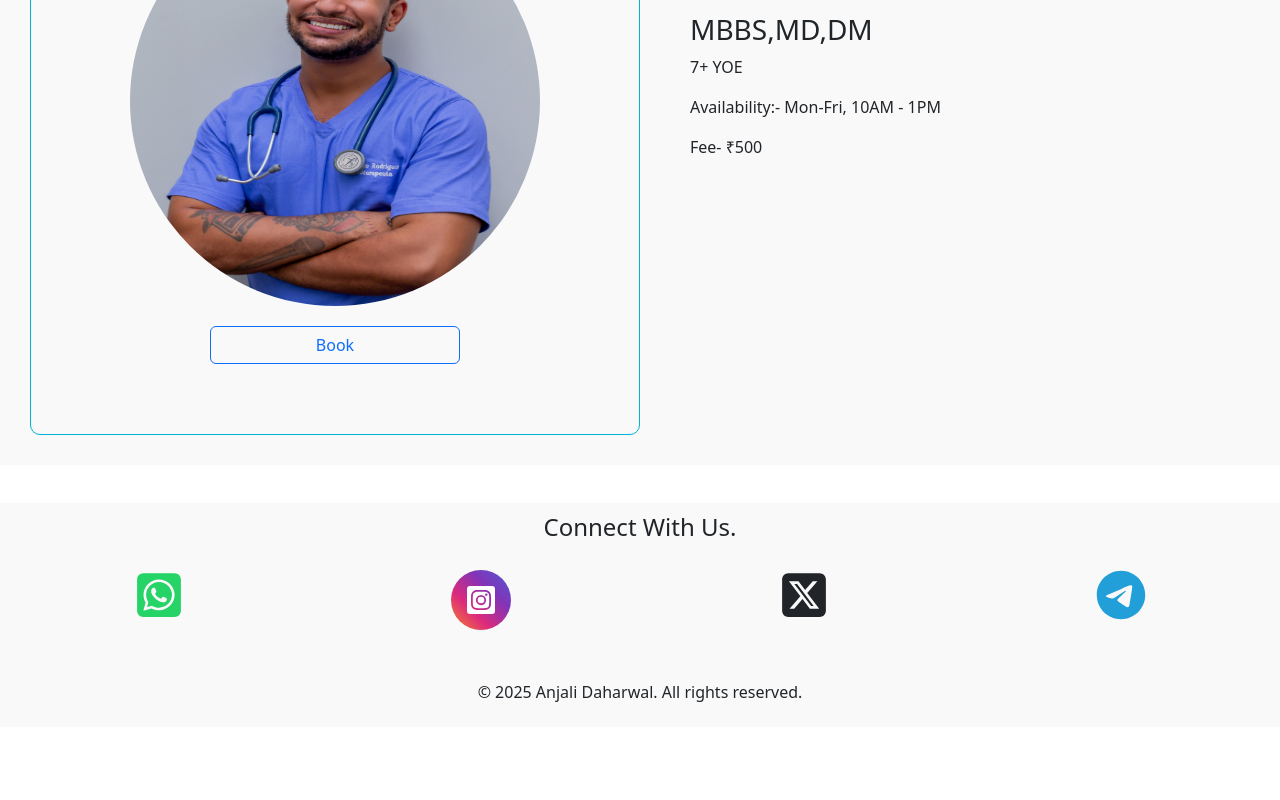
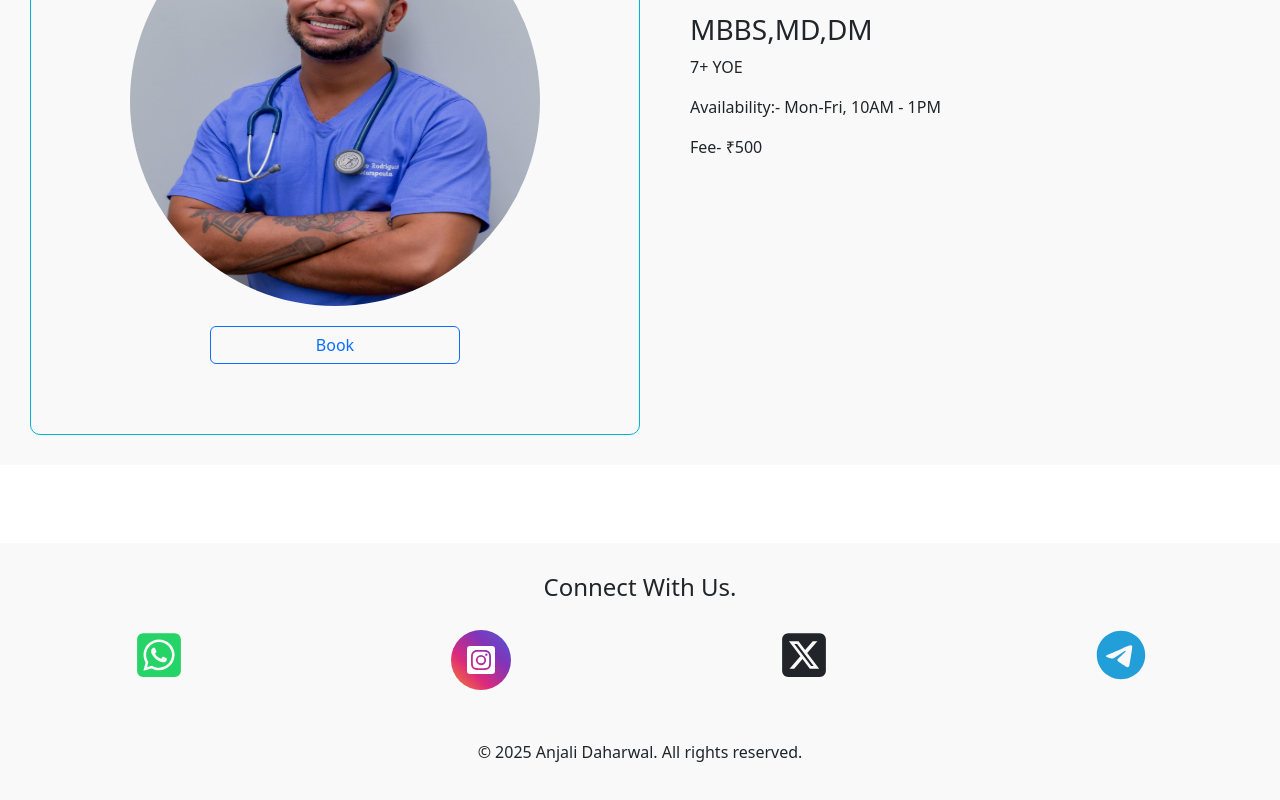
Before and after one commit to anjali012005/noworries, a React (Create React App) app in the folder frontend/: page / in a window 1280 px wide. Shown: the part 793-1593 px from the top of the page. Before the commit the page ends 1520 px from the top, so only its background shows below. Built offline with nearby package versions, Linux system fonts and the light colour scheme.

Commit message:
Edited Footer to stick in the bottom

```diff
--- a/frontend/src/App.css
+++ b/frontend/src/App.css
@@ -1,5 +1,14 @@
+.app-wrapper {
+    display: flex;
+    flex-direction: column;
+    min-height: 100vh;
+}
+
 *{
-    margin: 0;
-    padding: 0;
     font-family: 'poppins' sans-serif;
 }
+
+.content {
+    flex: 1;
+    /* //takes all space between nav and footer */
+}
--- a/frontend/src/App.js
+++ b/frontend/src/App.js
@@ -6,18 +6,23 @@ import './App.css';
 import Footer from "./Pages/Footer/Footer";
 import BookDoctor from "./Components/BookDoctor/BookDoctor";
 
-
 function App() {
   return (
+    <div className="app-wrapper">
       <Router>
         <Navbar />
+        <div className="content">
           <Routes>
             <Route path="/" element={<Home />} />
-        <Route path="/book" element={<BookDoctor/>} />
+            <Route path="/book" element={<BookDoctor />} />
           </Routes>
-      <Footer/>
+        </div>
+        <Footer />
       </Router>
+    </div>
   );
 }
 
+// export default App;
+
 export default App;
--- a/frontend/src/Components/Home/Home.css
+++ b/frontend/src/Components/Home/Home.css
@@ -1,5 +1,5 @@
 .home{
-    height: 155vh;
+    height: 160vh;
 }
 .home-quote{
     /* background:green; */
--- a/frontend/src/Pages/Footer/Footer.css
+++ b/frontend/src/Pages/Footer/Footer.css
@@ -1,6 +1,7 @@
 .footer{
-    height: 28vh;
-    background-color:#F9F9F9;
+     background-color: #F9F9F9;
+    padding: 20px 0;
+    margin-top: auto;
 }
 .footer-heading{
     display:flex;
```
Lines whose indentation alone changed are shown as unchanged.
